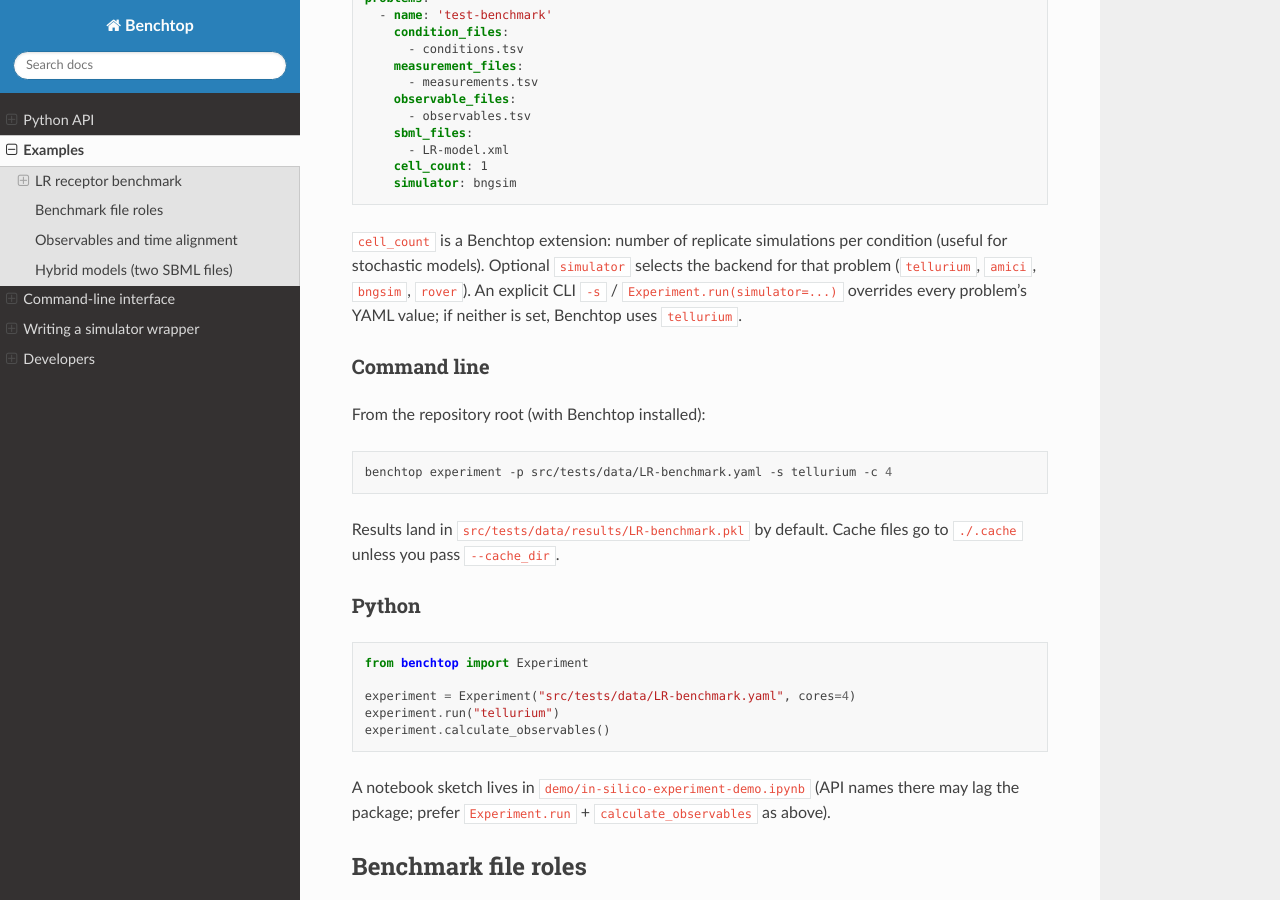
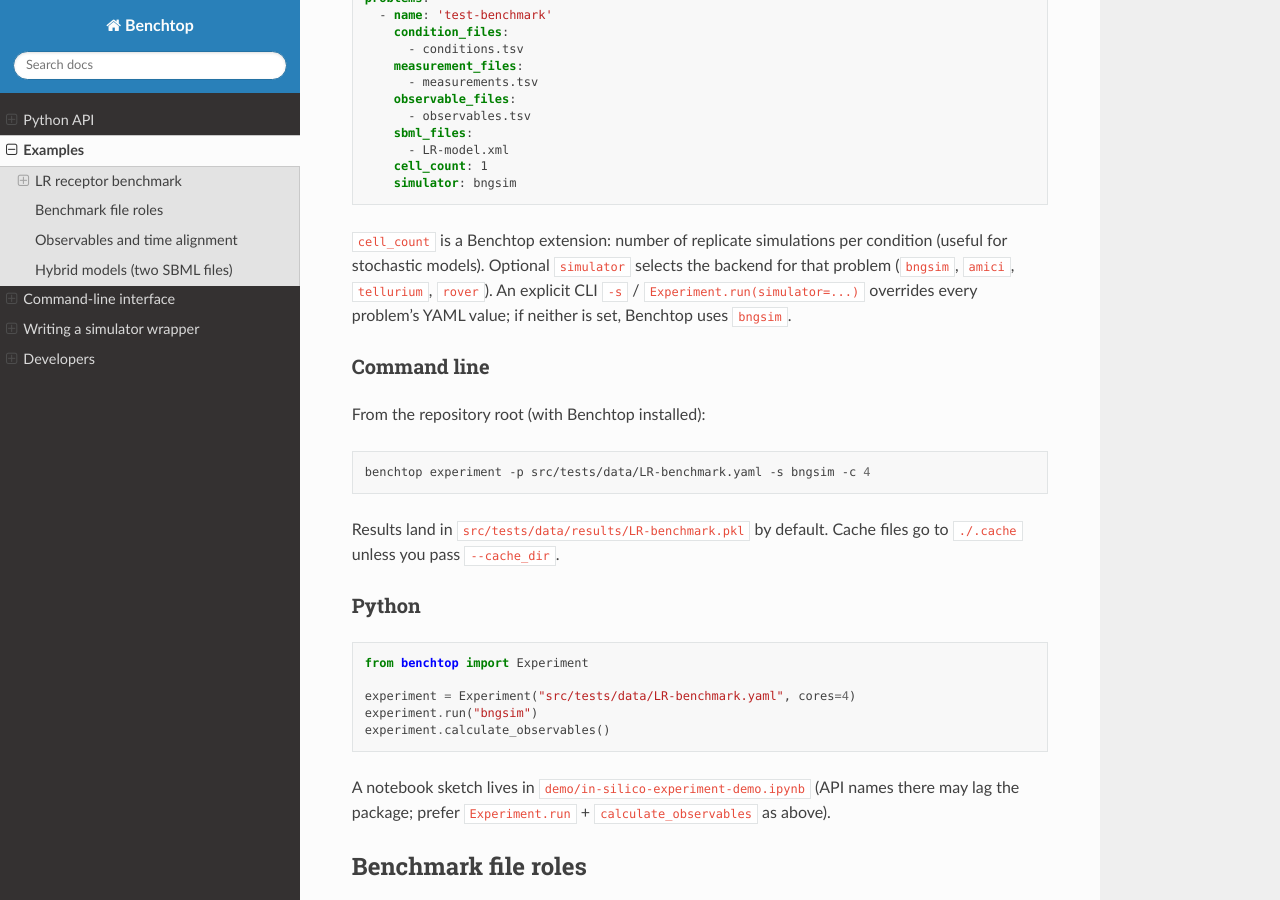
Before and after one commit to JonahRileyHuggins/Benchtop, a Sphinx documentation site: the page built from docs/examples.md, in a window 1280 px wide and 900 px high, scrolled down 631 px. Built offline with Sphinx 7.4.7 and the Read the Docs theme 3.1.0, drawn with Linux system fonts in a browser that asks for light colours.

Commit message:
Change default simulator from tellurium to bngsim

````diff
--- a/docs/examples.md
+++ b/docs/examples.md
@@ -32,14 +32,14 @@ problems:
     simulator: bngsim
 ```
 
-`cell_count` is a Benchtop extension: number of replicate simulations per condition (useful for stochastic models). Optional `simulator` selects the backend for that problem (`tellurium`, `amici`, `bngsim`, `rover`). An explicit CLI `-s` / `Experiment.run(simulator=...)` overrides every problem’s YAML value; if neither is set, Benchtop uses `tellurium`.
+`cell_count` is a Benchtop extension: number of replicate simulations per condition (useful for stochastic models). Optional `simulator` selects the backend for that problem (`bngsim`, `amici`, `tellurium`, `rover`). An explicit CLI `-s` / `Experiment.run(simulator=...)` overrides every problem’s YAML value; if neither is set, Benchtop uses `bngsim`.
 
 ### Command line
 
 From the repository root (with Benchtop installed):
 
 ```bash
-benchtop experiment -p src/tests/data/LR-benchmark.yaml -s tellurium -c 4
+benchtop experiment -p src/tests/data/LR-benchmark.yaml -s bngsim -c 4
 ```
 
 Results land in `src/tests/data/results/LR-benchmark.pkl` by default. Cache files go to `./.cache` unless you pass `--cache_dir`.
@@ -50,7 +50,7 @@ Results land in `src/tests/data/results/LR-benchmark.pkl` by default. Cache file
 from benchtop import Experiment
 
 experiment = Experiment("src/tests/data/LR-benchmark.yaml", cores=4)
-experiment.run("tellurium")
+experiment.run("bngsim")
 experiment.calculate_observables()
 ```
 
````
